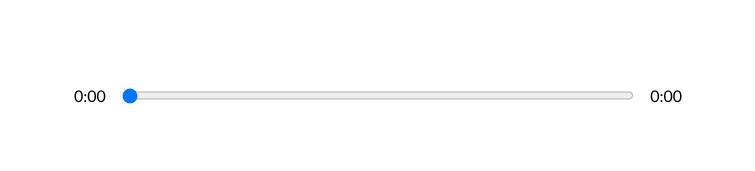
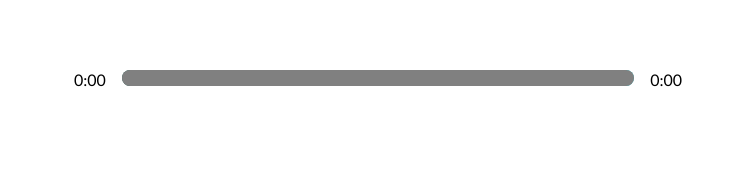
Before and after one commit to manuelpapa/react-player, a React (Create React App) app: page / in a window 1280 px wide. Shown: the part 490-661 px from the top of the page, without its empty margins (262-1017 px from the left). Built offline with nearby package versions, Linux system fonts and the light colour scheme.

Commit message:
Add animation-style to range-input.

```diff
--- a/src/App.js
+++ b/src/App.js
@@ -16,12 +16,21 @@ function App() {
   const [songInfo, setSongInfo] = useState({
     currentTime: 0,
     duration: 0,
+    animationPercentage: 0,
   });
   const [libraryStatus, setLibraryStatus] = useState(false);
   const timeUpdateHandler = (e) => {
     const current = e.target.currentTime;
     const duration = e.target.duration;
-    setSongInfo({ ...songInfo, currentTime: current, duration });
+    const roundedCurrent = Math.round(current);
+    const roundedDuration = Math.round(duration);
+    const animation = Math.round((roundedCurrent / roundedDuration) * 100);
+    setSongInfo({
+      ...songInfo,
+      currentTime: current,
+      duration,
+      animationPercentage: animation,
+    });
   };
   return (
     <div className="App">
--- a/src/components/Player.js
+++ b/src/components/Player.js
@@ -69,11 +69,19 @@ const Player = ({
     }
     playAudio(isPlaying, audioRef);
   };
-
+  const trackAnim = {
+    transform: `translateX(${songInfo.animationPercentage}%)`,
+  };
   return (
     <div className="player">
       <div className="time-control">
         <p>{getTime(songInfo.currentTime)}</p>
+        <div
+          style={{
+            background: `linear-gradient(to right, ${currentSong.color[0]}, ${currentSong.color[1]})`,
+          }}
+          className="track"
+        >
           <input
             min={0}
             max={songInfo.duration || 0}
@@ -81,6 +89,8 @@ const Player = ({
             onChange={dragHandler}
             type="range"
           />
+          <div style={trackAnim} className="animate-track"></div>
+        </div>
         <p>{songInfo.duration ? getTime(songInfo.duration) : "0:00"}</p>
       </div>
       <div className="play-control">
--- a/src/styles/_player.scss
+++ b/src/styles/_player.scss
@@ -11,10 +11,13 @@
   display: flex;
   input {
     width: 100%;
-    padding: 1rem 0rem;
+    -webkit-appearance: none;
+    background: transparent;
+    cursor: pointer;
+    // padding: 1rem 0rem;
   }
   p {
-    padding: 1rem;
+    padding: 0 1rem;
   }
 }
 
@@ -28,3 +31,33 @@
     cursor: pointer;
   }
 }
+
+input[type="range"]:focus {
+  outline: none;
+}
+
+input[type="range"]::-webkit-slider-thumb {
+  -webkit-appearance: none;
+  height: 16px;
+  width: 16px;
+}
+
+.track {
+  background: blue;
+  width: 100%;
+  height: 1rem;
+  position: relative;
+  border-radius: 1rem;
+  overflow: hidden;
+}
+
+.animate-track {
+  background: grey;
+  width: 100%;
+  height: 100%;
+  position: absolute;
+  top: 0;
+  left: 0;
+  transform: translateX(0%);
+  pointer-events: none;
+}
```
Also changed, not shown: 1 other file (tests, documents, lock files or other folders). Lines whose indentation alone changed are shown as unchanged.
